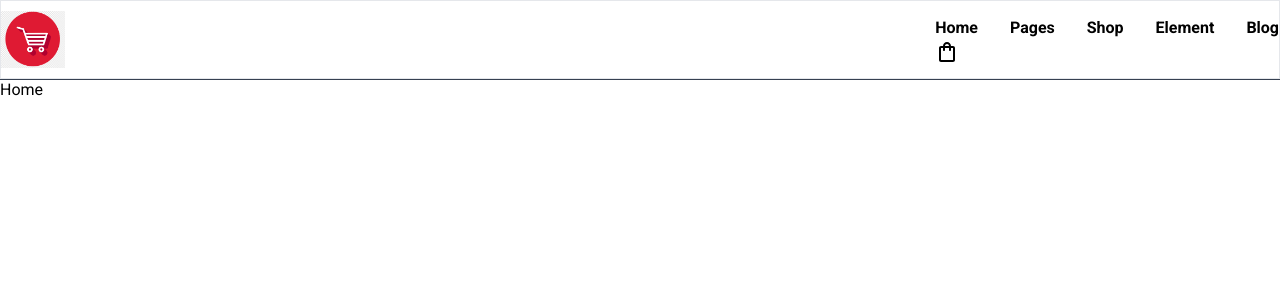
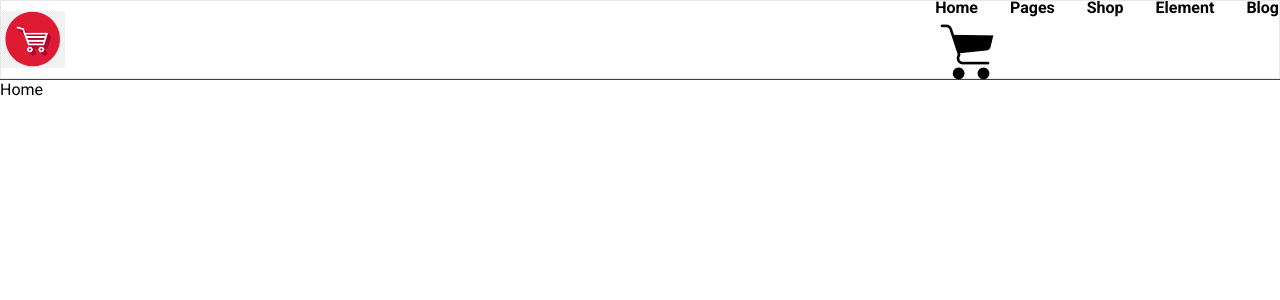
Before and after one commit to Badsha1996/shopping-react-app, a React (Vite) app: page / in a window 1280 px wide. Shown: the top 300 px of the page. Built offline with nearby package versions, Linux system fonts and the light colour scheme.

Commit message:
commit - assetsUpdated

```diff
--- a/package.json
+++ b/package.json
@@ -11,6 +11,10 @@
   "dependencies": {
     "@emotion/react": "^11.10.6",
     "@emotion/styled": "^11.10.6",
+    "@fortawesome/fontawesome-svg-core": "^6.3.0",
+    "@fortawesome/free-regular-svg-icons": "^6.3.0",
+    "@fortawesome/free-solid-svg-icons": "^6.3.0",
+    "@fortawesome/react-fontawesome": "^0.2.0",
     "@mui/icons-material": "^5.11.11",
     "@mui/material": "^5.11.12",
     "react": "^18.2.0",
--- a/src/assets/images.ts
+++ b/src/assets/images.ts
@@ -1,3 +1,3 @@
 import ShopLogo from "./shopLogo.png"
-import CartLogo from "./CartLogo.png"
+import CartLogo from "./cartLogo.png"
 export { ShopLogo, CartLogo}
--- a/src/components/Navbar.tsx
+++ b/src/components/Navbar.tsx
@@ -1,5 +1,4 @@
-import ShoppingBagOutlined from "@mui/icons-material/ShoppingBagOutlined"
-import { ShopLogo } from "../assets/images"
+import { CartLogo, ShopLogo } from "../assets/images"
 
 export default function Navbar() {
     return (
@@ -28,7 +27,7 @@ export default function Navbar() {
                         cursor-pointer">Blog</li>
                     </ul>
                     <div>
-                        <ShoppingBagOutlined />
+                        <img src={CartLogo} alt="" />
                     </div>
                 </div>
             </div>
```
Also changed, not shown: src/assets/CartLogo.png, 1 other file (tests, documents, lock files or other folders).
